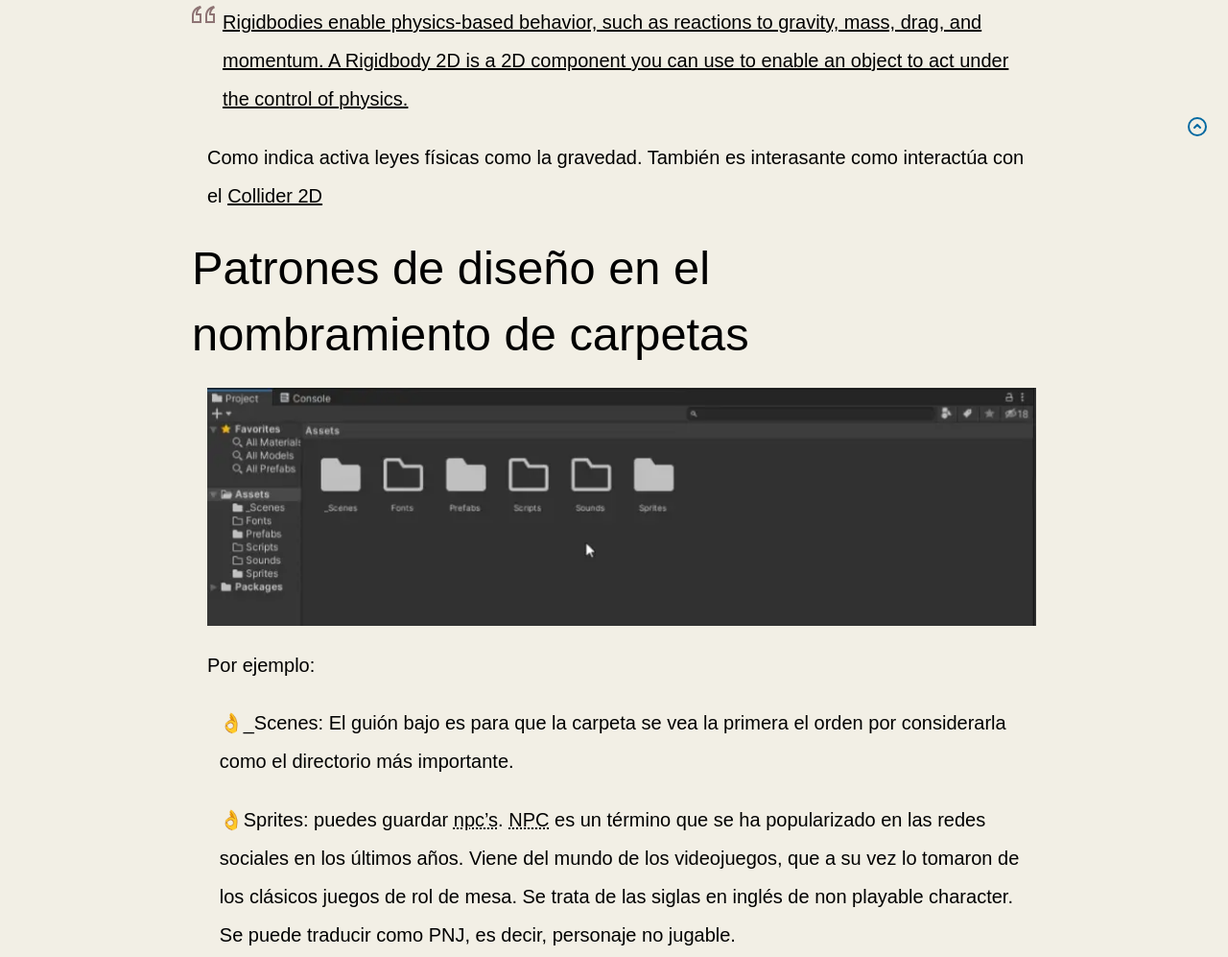
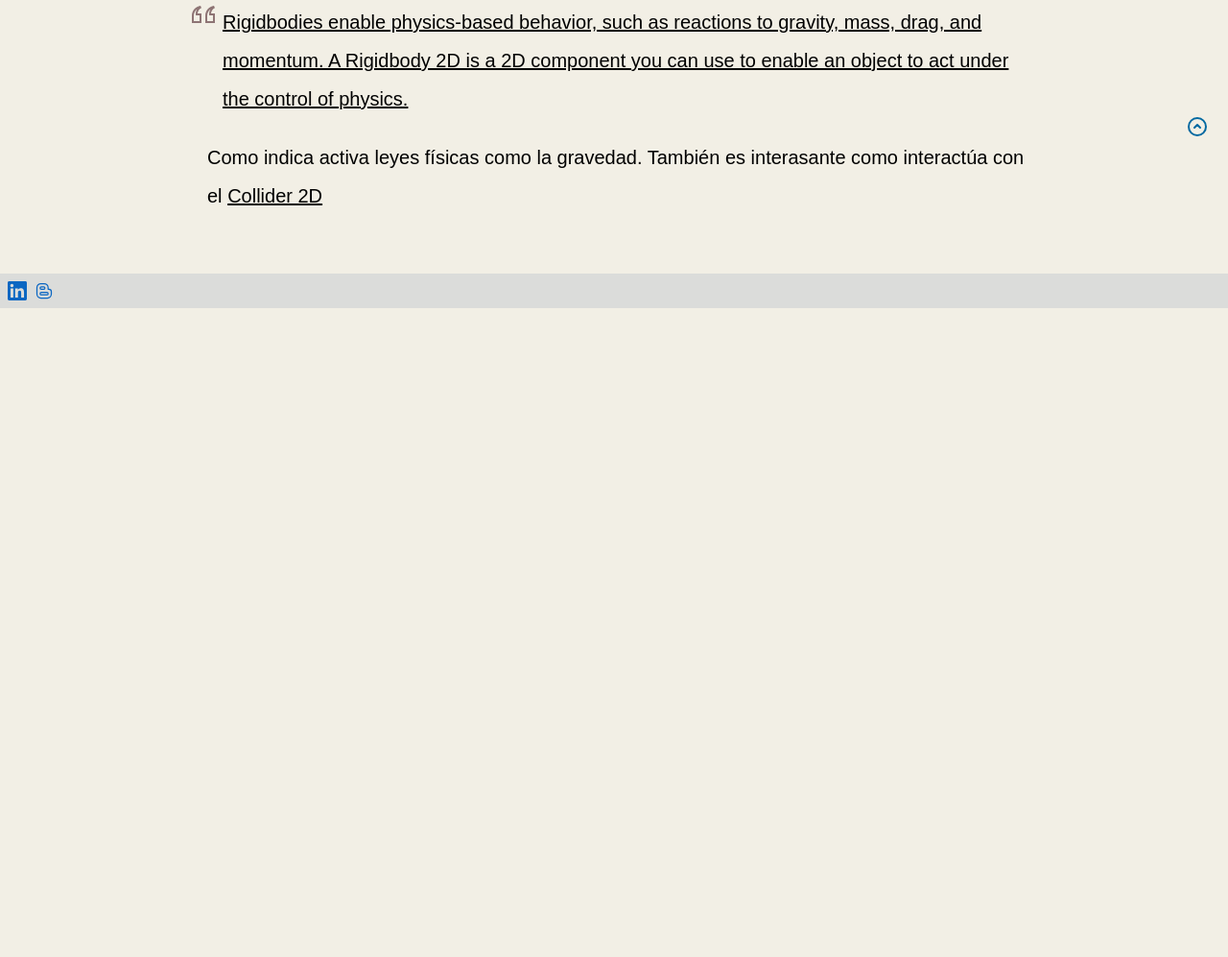
Before and after one commit to webferrol/portfolio-astro, an Astro site: page /posts/unity-gameobject-components in a window 1280 px wide. Shown: the part 652-1649 px from the top of the page at 96% size. After the commit the page ends 973 px from the top, so only its background shows below. Built offline with nearby package versions, Linux system fonts and the light colour scheme; Astro itself is replaced by a stand-in of ours.

Commit message:
updated unity-gameobject-components.md Delete content about design patters

```diff
--- a/src/content/posts/unity-gameobject-components.md
+++ b/src/content/posts/unity-gameobject-components.md
@@ -20,12 +20,3 @@ tags: ['unity']
 > [Rigidbodies enable physics-based behavior, such as reactions to gravity, mass, drag, and momentum. A Rigidbody 2D is a 2D component you can use to enable an object to act under the control of physics.](https://docs.unity3d.com/Manual/rigidbody2D.html)
 
 Como indica activa leyes físicas como la gravedad. También es interasante como interactúa con el [Collider 2D](https://docs.unity3d.com/Manual/class-Rigidbody2D.html)
-
-# Patrones de diseño en el nombramiento de carpetas
-
-![Patrón de diseño en el nombramiento de directorios](/blog/files-pattern.webp)
-
-Por ejemplo:
-
-- _Scenes: El guión bajo es para que la carpeta se vea la primera el orden por considerarla como el directorio más importante.
-- Sprites: puedes guardar <abbr title="Non Playable Character">npc's</abbr>. <abbr title="Non Playable Character">NPC</abbr> es un término que se ha popularizado en las redes sociales en los últimos años. Viene del mundo de los videojuegos, que a su vez lo tomaron de los clásicos juegos de rol de mesa. Se trata de las siglas en inglés de non playable character. Se puede traducir como PNJ, es decir, personaje no jugable.
```
